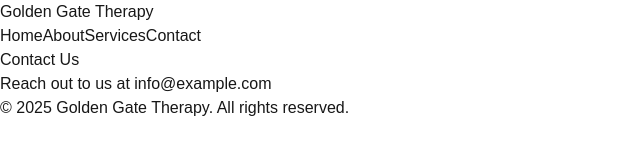
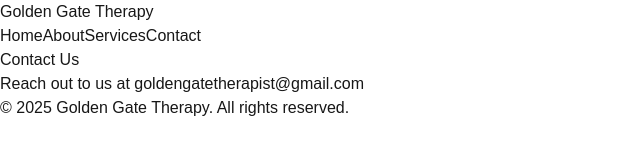
Before and after one commit to joshuadjacoby/ggt-web, a Next.js app: page /contact in a window 1280 px wide. Shown: the top 165 px of the page, without its empty margins (0-640 px from the left). Built offline with nearby package versions, Linux system fonts and the light colour scheme.

Commit message:
feat: update contact email

```diff
--- a/src/app/contact/page.tsx
+++ b/src/app/contact/page.tsx
@@ -9,8 +9,11 @@ export default function Contact() {
         <h1 className="text-4xl font-bold mb-4">Contact Us</h1>
         <p className="text-lg text-gray-700">
           Reach out to us at{" "}
-          <a href="mailto:info@example.com" className="text-blue-600">
-            info@example.com
+          <a
+            href="mailto:goldengatetherapist@gmail.com"
+            className="text-blue-600"
+          >
+            goldengatetherapist@gmail.com
           </a>
         </p>
       </div>
```
